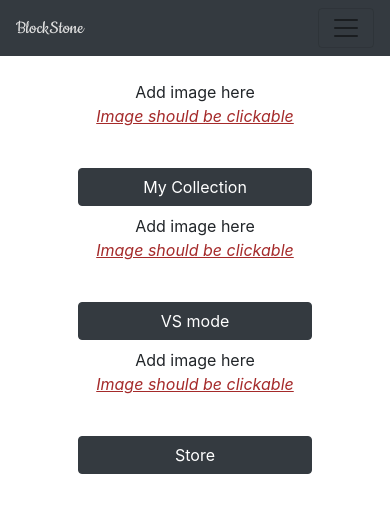
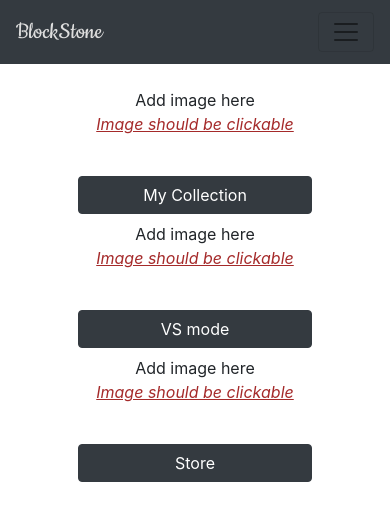
Before and after one commit to heho07/DH2642-ProjectGroup23, a React (Create React App) app: page / in a window 390 px wide. Shown: the top 520 px of the page. Built offline with nearby package versions, Linux system fonts and the light colour scheme.

Commit message:
Need to fix the hamburger menu

```diff
--- a/src/App.css
+++ b/src/App.css
@@ -10,9 +10,21 @@
     color: rgba(197,197,197,.5);
 }
 
+.navbar-light .navbar-nav .nav-link:hover {
+	text-decoration: none !important;
+	color: white;
+}
+
+a:-webkit-any-link {
+    color: -webkit-link;
+    cursor: pointer;
+    text-decoration: none;
+}
+
 .navbar-light .navbar-brand {
 	font-family: 'Cookie', cursive;
     color: rgb(222, 222, 222);
+    font-size: 160%;
 }
 
 .dinnerPlannerHeader{
--- a/src/App.js
+++ b/src/App.js
@@ -23,7 +23,7 @@ class App extends Component {
   // The render function will use Routers to check what URL the user is at and render stuff accordingly
   render() {
     return (
-      <div className="App">
+        <div className="App">
         <header className="App-header">
           <nav class="navbar navbar-expand-lg navbar-light bg-light">
              <Link to ="/"><a class="navbar-brand" href="#">BlockStone</a></Link>
```
